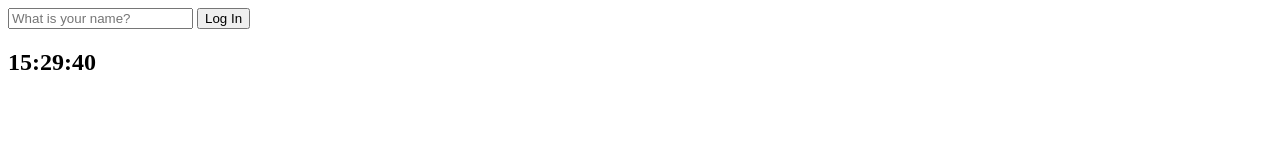
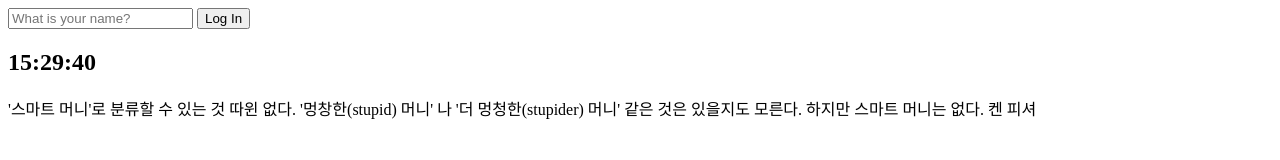
Before and after one commit to YoungHaKim7/JavaScript_vanilla, a plain HTML site: page index.html in a window 1280 px wide. Drawn offline with Linux system fonts and the light colour scheme.

Commit message:
6.0 Quotes

```diff
--- a/index.html
+++ b/index.html
@@ -14,8 +14,14 @@
     </form>
     <h2 id="clock">00:00:00</h2>
     <h1 id="greeting" class="hidden"></h1>
+    <div id="quote">
+        <span></span>
+        <span></span>
+
+    </div>
     <script src="js/greetings.js"></script>
     <script src="js/clock.js"></script>
+    <script src="js/quotes.js"></script>
 
 </body>
 </html>
--- /dev/null
+++ b/js/quotes.js
@@ -0,0 +1,51 @@
+const quotes = [
+    {
+        quote: "주식시장처럼 역사가 자주 되풀이 되는 곳도 없다.",
+        author: "제시 리버모어",
+    },
+    {
+        quote: "상승장에서는 아무나 돈을 번다. 자신이 똑똑해서 수익을 냈다고 착각하지 마라.",
+        author: "짐 로저스",
+    },
+    {
+        quote: "근본적인 투자 기회는 경기변동에 있다.",
+        author: "마크 파버",
+    },
+    {
+        quote: "해외 투자는 필수다.",
+        author: "짐 로저스",
+    },
+    {
+        quote: "무엇을 완전히 이해하기 전에는 성급하게 투자에 나서지 마라. 기회인지 아닌지 모를 때는 은행에 넣어두고 다음 기회를 기다리는 것이 가장 현명한 투자이다.",
+        author: "짐 로저스",
+    },
+    {
+        quote: "최적의 매수 타이밍은 시장에 피가 낭자할 때다. 설령 그것이 당신의 피일지라도 말이다.",
+        author: "앤서니 볼턴",
+    },
+    {
+        quote: "나는 내가 투자하는 주식의 목표 가격을 정했던 적이 한번도 없다.",
+        author: "앤서니 볼턴",
+    },
+    {
+        quote: "원칙을 포기하지 마라. 여러분이 믿지 않는 다른 무언가를 시도하지 마라.",
+        author: "앤서니 볼턴",
+    },
+    {
+        quote: "종이 위에 여러분의 초장기 포트폴리오를 적어보라. 그것이 여러분이 보유하고 있는 현재의 포트폴리오와 어떻게 다른지 살펴 보라.",
+        author: "앤서니 볼턴",
+    },
+    {
+        quote: "'스마트 머니'로 분류할 수 있는 것 따윈 없다. '멍창한(stupid) 머니' 나 '더 멍청한(stupider) 머니' 같은 것은 있을지도 모른다. 하지만 스마트 머니는 없다.",
+        author: "켄 피셔",
+    },
+
+];
+
+const quote = document.querySelector("#quote span:first-child");
+const author = document.querySelector("#quote span:last-child");
+
+const todaysQuote = quotes[Math.floor(Math.random() * quotes.length)];
+
+quote.innerText = todaysQuote.quote;
+author.innerText = todaysQuote.author;
```
